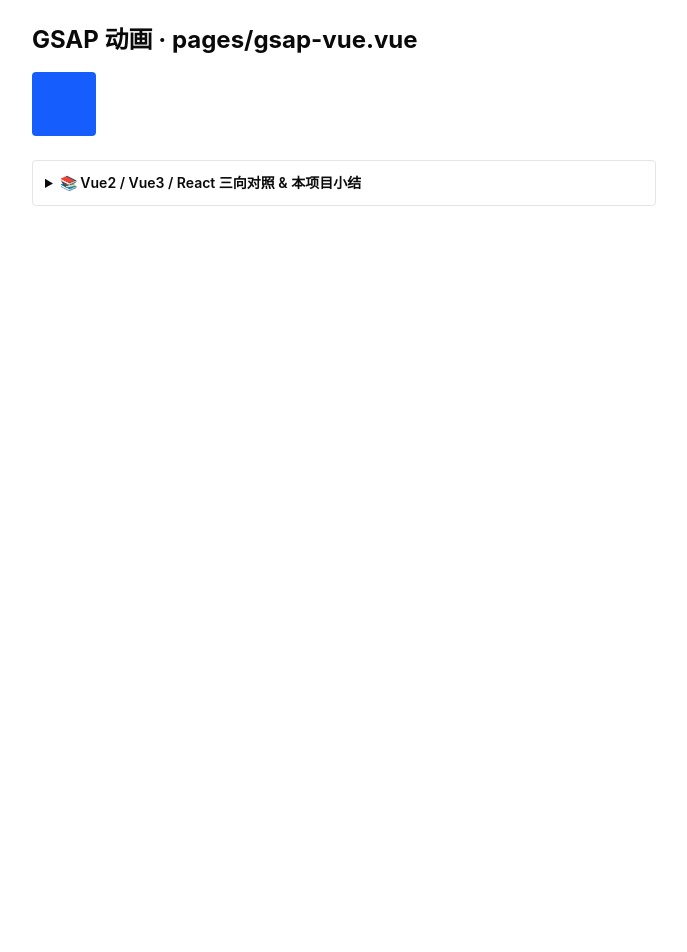
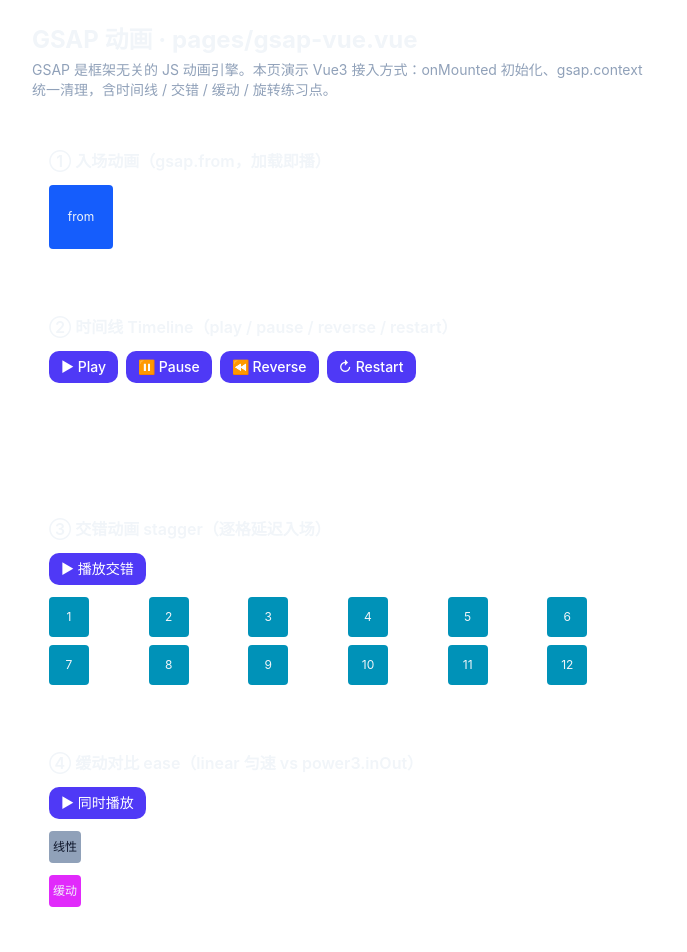
Before and after one commit to 1256807020/social-basic, a Nuxt app: page /gsap-vue in a window 1280 px wide. Shown: the top 952 px of the page, without its empty margins (296-983 px from the left). Before the commit the page ends 800 px from the top, so only its background shows below. Built offline with nearby package versions, Linux system fonts and the light colour scheme.

Commit message:
gsap-vue: 升级为多区块可交互完整示例(时间线/交错/缓动/旋转) + 修复 package.json 合并冲突

```diff
--- a/app/pages/gsap-vue.vue
+++ b/app/pages/gsap-vue.vue
@@ -1,50 +1,167 @@
 <script setup lang="ts">
 // ───────────────────────────────────────────────────────────
 // 从 Vue2 升级到 Vue3（动画篇）· GSAP 接入 Vue3
-// · Vue2/Vue3：GSAP 框架无关，onMounted 初始化、onUnmounted ctx.revert()；
-// · React 对照：useRef + useEffect 里 gsap.context，卸载 revert（见 social-start）。
-// 📌 实战定位：JS 动画【了解即可·进阶】；GSAP 是动画天花板，时间线/滚动驱动/跨浏览器一致。
-// 🧭 学习模式：🔧固定写法=gsap.to/from/timeline + gsap.context 清理；👉=练习点（已填）；文末 <details> 有 Vue2/Vue3/React 三向对照。
+// ① 视角/切入点：GSAP 框架无关，本页从 Vue3 <script setup> 视角讲如何在组件里接 GSAP，
+//    对照 Vue2（mounted/unmounted）与 React（useRef + useEffect + gsap.context）。
+// ② 实战定位：JS 动画天花板——时间线编排(timeline)、交错(stagger)、缓动(ease)、
+//    跨浏览器一致；适合复杂序列动画（步骤引导、数据入场、图表联动）。ScrollTrigger 滚动驱动另见 gsap 进阶。
+// ③ 学习模式：🔧固定写法 = gsap.to/from/fromTo/timeline + gsap.context 统一清理；
+//    👉练习点 = 自己加按钮触发 gsap.to(rotation:'+=360')、改 stagger 数值 / ease 体会节奏差异。
+// 文末 <details> 有 Vue2/Vue3/React 三向对照。
 // ───────────────────────────────────────────────────────────
 import { ref, onMounted, onUnmounted } from 'vue'
 import { gsap } from 'gsap'
 
-const box = ref<HTMLDivElement | null>(null)
+// 类型：GSAP 的 context 返回对象（含 revert，便于卸载时统一清理）
 let ctx: gsap.Context | null = null
+// 时间线实例（非响应式，仅脚本内控制播放进度）
+let tl: gsap.core.Timeline | null = null
+
+// 各 demo 的 DOM ref（类型化，禁 any）
+const introBox = ref<HTMLDivElement | null>(null)
+const tlBoxA = ref<HTMLDivElement | null>(null)
+const tlBoxB = ref<HTMLDivElement | null>(null)
+const tlBoxC = ref<HTMLDivElement | null>(null)
+const staggerWrap = ref<HTMLDivElement | null>(null)
+const easeLinear = ref<HTMLDivElement | null>(null)
+const easePower = ref<HTMLDivElement | null>(null)
+const spinBox = ref<HTMLDivElement | null>(null)
+
 onMounted(() => {
-  // 🔧 固定写法：gsap.context 包住，便于统一 revert
-  if (box.value) {
-    ctx = gsap.context(() => {
-      gsap.from(box.value, { x: -120, opacity: 0, duration: 1, ease: 'power2.out' })
-    })
-  }
+  // 🔧 固定写法：gsap.context 包住全部动画，便于 onUnmounted 统一 revert，避免动画残留/内存泄漏
+  ctx = gsap.context(() => {
+    // demo1: 入场 from（页面加载即播放一次，从无到有的"出现感"）
+    if (introBox.value) {
+      gsap.from(introBox.value, { x: -120, opacity: 0, duration: 0.8, ease: 'power2.out' })
+    }
+    // demo2: 时间线（先建好但 paused，停在 0 帧，等按钮 play；-=0.2 表示与上一段重叠 0.2s）
+    if (tlBoxA.value && tlBoxB.value && tlBoxC.value) {
+      tl = gsap.timeline({ paused: true })
+      tl.from(tlBoxA.value, { y: -40, opacity: 0, duration: 0.5 })
+        .from(tlBoxB.value, { x: 80, opacity: 0, duration: 0.5 }, '-=0.2')
+        .from(tlBoxC.value, { scale: 0.4, opacity: 0, duration: 0.5 }, '-=0.2')
+    }
+  })
 })
+
 onUnmounted(() => ctx?.revert())
-// 👉 练习：加一个按钮触发 gsap.to(box, { rotation: 360 })
+
+// ── 时间线控制（👉 体会 play/pause/reverse/restart 四态）──
+function tlPlay() { tl?.play() }
+function tlPause() { tl?.pause() }
+function tlReverse() { tl?.reverse() }
+function tlRestart() { tl?.restart() }
+
+// ── demo3: 交错动画 stagger（👉 把 stagger 改成 0.3 或 0 体会节奏）──
+function playStagger() {
+  if (!staggerWrap.value) return
+  const items = gsap.utils.toArray<HTMLDivElement>(staggerWrap.value.children)
+  gsap.fromTo(
+    items,
+    { y: 30, opacity: 0 },
+    { y: 0, opacity: 1, duration: 0.5, stagger: 0.12, ease: 'back.out(1.7)' },
+  )
+}
+
+// ── demo4: 缓动对比（linear 匀速 vs power3.inOut 缓入缓出）──
+function playEase() {
+  if (easeLinear.value) gsap.fromTo(easeLinear.value, { x: 0 }, { x: 200, duration: 1, ease: 'none' })
+  if (easePower.value) gsap.fromTo(easePower.value, { x: 0 }, { x: 200, duration: 1, ease: 'power3.inOut' })
+}
+
+// ── demo5: 旋转练习点（实现原注释里的练习点）──
+function spin() {
+  if (spinBox.value) gsap.to(spinBox.value, { rotation: '+=360', duration: 0.8, ease: 'power2.inOut' })
+}
+
+// 通用小按钮样式（避免 <style> 全局，用 Tailwind 工具类）
+const btn = 'rounded-lg bg-indigo-600 px-3 py-1.5 text-sm font-medium text-white transition hover:bg-indigo-500 active:scale-95'
 </script>
 
 <template>
-  <main class="mx-auto max-w-2xl space-y-4 p-6">
-    <h1 class="text-2xl font-bold">GSAP 动画 · pages/gsap-vue.vue</h1>
-    <div ref="box" class="h-16 w-16 rounded bg-blue-600"></div>
+  <main class="mx-auto max-w-2xl space-y-8 p-6 text-slate-100">
+    <header class="space-y-1">
+      <h1 class="text-2xl font-bold">GSAP 动画 · pages/gsap-vue.vue</h1>
+      <p class="text-sm text-slate-400">
+        GSAP 是框架无关的 JS 动画引擎。本页演示 Vue3 接入方式：onMounted 初始化、gsap.context 统一清理，含时间线 / 交错 / 缓动 / 旋转练习点。
+      </p>
+    </header>
 
-    <details class="mt-6 rounded border p-3 text-sm">
+    <!-- demo1: 入场 from -->
+    <section class="rounded-2xl border border-white/10 bg-white/5 p-4">
+      <h2 class="mb-3 font-semibold">① 入场动画（gsap.from，加载即播）</h2>
+      <div ref="introBox" class="flex h-16 w-16 items-center justify-center rounded bg-blue-600 text-xs">from</div>
+    </section>
+
+    <!-- demo2: 时间线控制 -->
+    <section class="rounded-2xl border border-white/10 bg-white/5 p-4">
+      <h2 class="mb-3 font-semibold">② 时间线 Timeline（play / pause / reverse / restart）</h2>
+      <div class="mb-3 flex gap-2">
+        <button :class="btn" @click="tlPlay">▶ Play</button>
+        <button :class="btn" @click="tlPause">⏸ Pause</button>
+        <button :class="btn" @click="tlReverse">⏪ Reverse</button>
+        <button :class="btn" @click="tlRestart">↻ Restart</button>
+      </div>
+      <div class="flex gap-3">
+        <div ref="tlBoxA" class="flex h-14 w-14 items-center justify-center rounded bg-emerald-600 text-xs">A</div>
+        <div ref="tlBoxB" class="flex h-14 w-14 items-center justify-center rounded bg-amber-600 text-xs">B</div>
+        <div ref="tlBoxC" class="flex h-14 w-14 items-center justify-center rounded bg-rose-600 text-xs">C</div>
+      </div>
+    </section>
+
+    <!-- demo3: 交错 stagger -->
+    <section class="rounded-2xl border border-white/10 bg-white/5 p-4">
+      <h2 class="mb-3 font-semibold">③ 交错动画 stagger（逐格延迟入场）</h2>
+      <button :class="btn" class="mb-3" @click="playStagger">▶ 播放交错</button>
+      <div ref="staggerWrap" class="grid grid-cols-6 gap-2">
+        <div
+          v-for="n in 12"
+          :key="n"
+          class="flex h-10 w-10 items-center justify-center rounded bg-cyan-600 text-xs"
+        >{{ n }}</div>
+      </div>
+    </section>
+
+    <!-- demo4: 缓动对比 -->
+    <section class="rounded-2xl border border-white/10 bg-white/5 p-4">
+      <h2 class="mb-3 font-semibold">④ 缓动对比 ease（linear 匀速 vs power3.inOut）</h2>
+      <button :class="btn" class="mb-3" @click="playEase">▶ 同时播放</button>
+      <div class="relative h-24 space-y-3">
+        <div ref="easeLinear" class="flex h-8 w-8 items-center justify-center rounded bg-slate-400 text-xs text-slate-900">线性</div>
+        <div ref="easePower" class="flex h-8 w-8 items-center justify-center rounded bg-fuchsia-500 text-xs">缓动</div>
+      </div>
+    </section>
+
+    <!-- demo5: 旋转练习点 -->
+    <section class="rounded-2xl border border-white/10 bg-white/5 p-4">
+      <h2 class="mb-3 font-semibold">⑤ 练习点：按钮触发 gsap.to(rotation:'+=360')</h2>
+      <button :class="btn" class="mb-3" @click="spin">🔄 旋转 360°</button>
+      <div ref="spinBox" class="flex h-16 w-16 items-center justify-center rounded bg-indigo-600 text-xs">spin</div>
+    </section>
+
+    <details class="mt-6 rounded border border-white/10 p-3 text-sm">
       <summary class="cursor-pointer font-semibold">📚 Vue2 / Vue3 / React 三向对照 & 本项目小结</summary>
-      <table class="mt-2 w-full border-collapse text-left">
+      <table class="mt-3 w-full border-collapse text-left">
         <thead>
-          <tr class="border-b">
+          <tr class="border-b border-white/20">
             <th class="px-2 py-1">维度</th>
             <th class="px-2 py-1">Vue2 / Vue3</th>
             <th class="px-2 py-1">React</th>
           </tr>
         </thead>
         <tbody>
-          <tr class="border-b"><td class="px-2 py-1">动画库</td><td class="px-2 py-1">GSAP（框架无关）</td><td class="px-2 py-1">GSAP（框架无关）</td></tr>
-          <tr class="border-b"><td class="px-2 py-1">初始化</td><td class="px-2 py-1">onMounted</td><td class="px-2 py-1">useEffect + useRef</td></tr>
-          <tr class="border-b"><td class="px-2 py-1">清理</td><td class="px-2 py-1">onUnmounted ctx.revert()</td><td class="px-2 py-1">useEffect cleanup revert</td></tr>
+          <tr class="border-b border-white/10"><td class="px-2 py-1">动画库</td><td class="px-2 py-1">GSAP（框架无关）</td><td class="px-2 py-1">GSAP（框架无关）</td></tr>
+          <tr class="border-b border-white/10"><td class="px-2 py-1">初始化</td><td class="px-2 py-1">onMounted / mounted</td><td class="px-2 py-1">useEffect + useRef</td></tr>
+          <tr class="border-b border-white/10"><td class="px-2 py-1">清理</td><td class="px-2 py-1">onUnmounted ctx.revert()</td><td class="px-2 py-1">useEffect cleanup ctx.revert()</td></tr>
+          <tr class="border-b border-white/10"><td class="px-2 py-1">时间线</td><td class="px-2 py-1">gsap.timeline() + play/pause</td><td class="px-2 py-1">gsap.timeline() + play/pause</td></tr>
+          <tr class="border-b border-white/10"><td class="px-2 py-1">交错</td><td class="px-2 py-1">stagger: 0.12</td><td class="px-2 py-1">stagger: 0.12</td></tr>
         </tbody>
       </table>
-      <p class="mt-2 text-gray-500">📝 小结：GSAP 框架无关，Vue/React 写法一致；用 gsap.context 包裹便于卸载时统一 revert，避免动画残留。</p>
+      <p class="mt-3 text-slate-400">
+        📝 小结：GSAP 框架无关，Vue/React 写法几乎一致；核心是 <code>gsap.context</code> 包裹 + 卸载时
+        <code>ctx.revert()</code> 统一清理，避免动画残留与内存泄漏。易错点：时间线实例别放进响应式 ref（它是命令式对象）；
+        from 动画的初始值会被 GSAP 接管，组件卸载前若未 revert 会留下内联样式。
+      </p>
     </details>
   </main>
 </template>
--- a/package.json
+++ b/package.json
@@ -20,9 +20,7 @@
     "tailwind-merge": "^3.7.0",
     "vue": "^3.5.43",
     "vue-router": "^5.3.1",
-<<<<<<< HEAD
-    "gsap": "^3.12.5"
-=======
+    "gsap": "^3.12.5",
     "@tresjs/core": "^4.3.0",
     "@vee-validate/zod": "^4.13.0",
     "@vueuse/core": "^11.3.0",
@@ -32,7 +30,6 @@
     "vee-validate": "^4.13.0",
     "xstate": "^5.18.0",
     "zod": "^3.23.8"
->>>>>>> basic
   },
   "devDependencies": {
     "@types/node": "^22.0.0",
```
Also changed, not shown: 1 other file (tests, documents, lock files or other folders).
